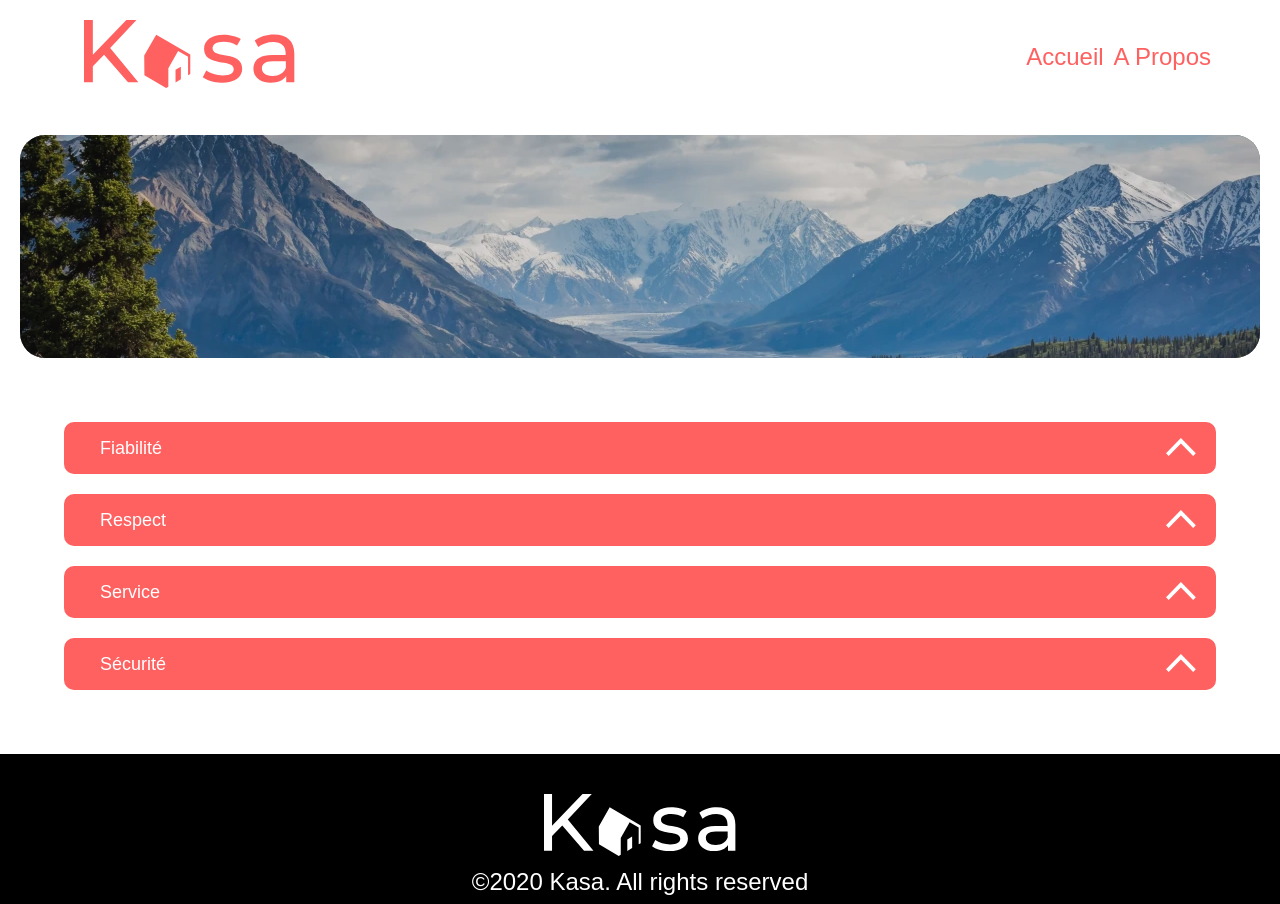
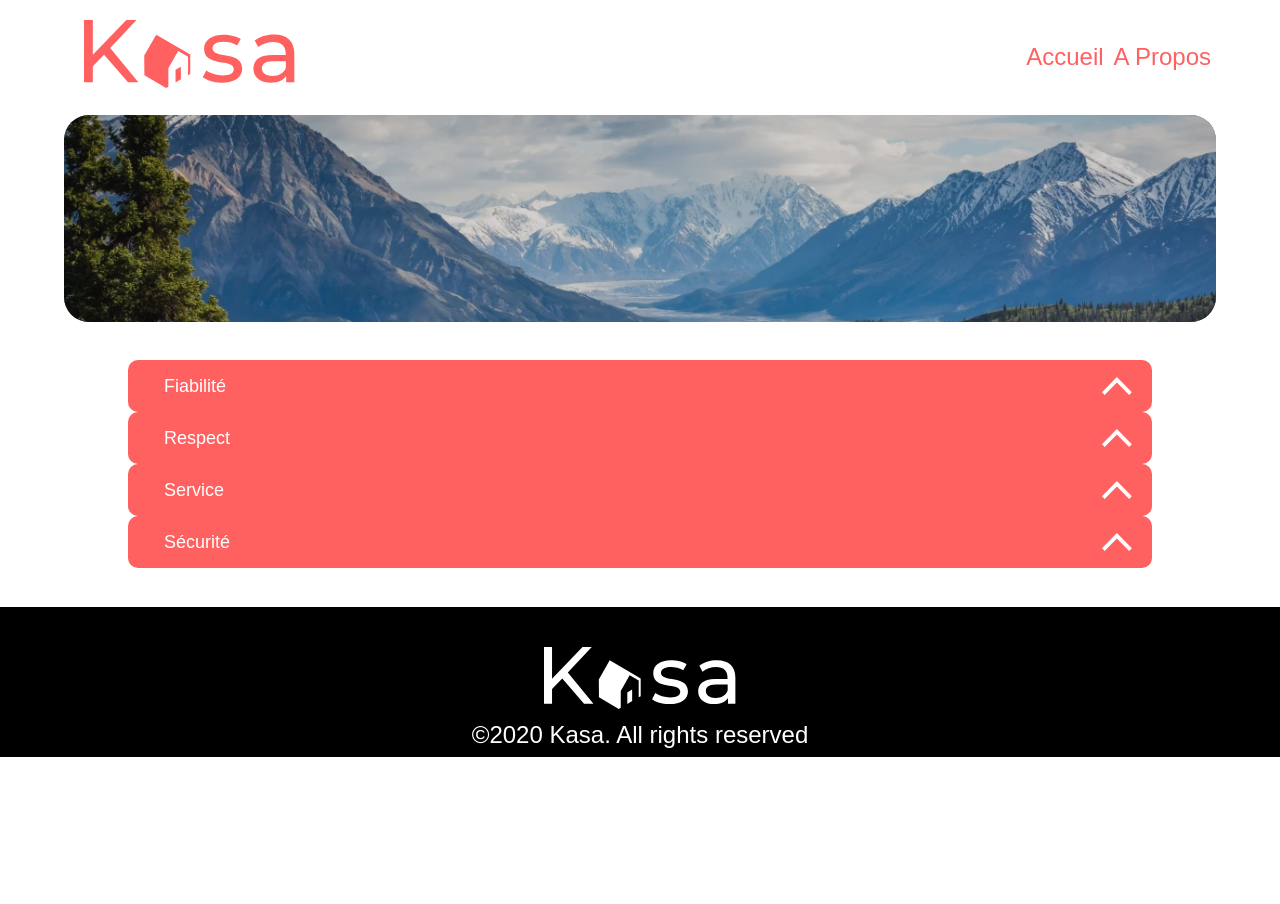
Before and after one commit to Erik-42/openclassrooms_projet_6, a React (Create React App) app: page /APropos in a window 1280 px wide. After the commit the page ends 800 px from the top, so only its background shows below. Built offline with nearby package versions, Linux system fonts and the light colour scheme.

Commit message:
CommitRevisionCSS2

```diff
--- a/src/Components/Collapse/Collapse.jsx
+++ b/src/Components/Collapse/Collapse.jsx
@@ -12,7 +12,7 @@ const Collapse = ({ data, title }) => {
     //affichage (render)
     return (
         <div>
-            <section className='collapse'  >
+            <div className='collapse'  >
                 <div className="barreCollapse" onClick={toggleCollapse}>
                     <div className="titreCollapse" >{title}</div>
                     <img className={toggle ? "vector rotation" : "vector"} src={vectorWhiteUp} alt="Déployer / Réduire" />
@@ -26,7 +26,7 @@ const Collapse = ({ data, title }) => {
                             }
                         </div>}
                 </div>
-            </section >
+            </div >
 
         </div >
     )
--- a/src/Components/Collapse/collapse.css
+++ b/src/Components/Collapse/collapse.css
@@ -5,7 +5,6 @@
     flex-wrap: wrap;
     align-content: center;
     align-items: stretch;
-    margin: 20px 0 20px 0;
 }
 
 .barreCollapse {
--- a/src/Pages/Apropos/apropos.css
+++ b/src/Pages/Apropos/apropos.css
@@ -4,9 +4,9 @@
     border-radius: 25px;
     align-items: center;
     justify-content: center;
-    margin: 20px;
+    margin: 0 5%;
 }
 
 .infosApropos {
-    margin: 5%;
+    margin: 3% 10%;
 }
--- a/src/Pages/Logement/Logement.jsx
+++ b/src/Pages/Logement/Logement.jsx
@@ -19,8 +19,8 @@ const Logement = () => {
             <div className='qqocpLogement' >
 
                 <div className='infosBaseLogement'>
-                    <div className='titreLogement'>{dataLogement.title}</div>
-                    <div className='locationLogement'>{dataLogement.location}</div>
+                    <h3 className='titreLogement'>{dataLogement.title}</h3>
+                    <p className='locationLogement'>{dataLogement.location}</p>
                     <div className='tagsLogement'>
                         {dataLogement.tags.map((tag, index) =>
                             <Tag key={index} tag={tag}></Tag>
--- a/src/Pages/Logement/logement.css
+++ b/src/Pages/Logement/logement.css
@@ -4,13 +4,13 @@ ul {
 
 /* Desktop >1600px-1350px */
 .ficheLogement {
-    margin: 5%;
+    margin: 1% 5% 0;
 }
 
 .galerieLogement {
     display: flex;
     justify-content: center;
-    margin: 0 0 24px;
+    margin: 0 0 1%;
 }
 
 .qqocpLogement {
@@ -21,7 +21,7 @@ ul {
     width: 100%;
     display: flex;
     flex-direction: column;
-    justify-content: space-evenly;
+    justify-content: space-around;
 }
 
 .titreLogement {
@@ -32,13 +32,14 @@ ul {
 
 .locationLogement {
     font-size: 18px;
-    display: flex;
-    justify-content: flex-start;
+    text-align: left;
+    margin: -3% 0 0;
 }
 
 .tagsLogement {
     font-size: 14px;
     display: flex;
+    justify-content: flex-start;
 }
 
 .hostRateLogement {
@@ -52,18 +53,10 @@ ul {
     font-size: 18px;
 }
 
-.votesLogement {
-    display: flex;
-    align-items: center;
-    justify-content: flex-end;
-    font-size: 12px;
-    color: #FF6060;
-}
-
 .infosLogement {
     display: flex;
     justify-content: space-between;
-    margin: 0 0 5% 0;
+    margin: 2% 0 5%;
 }
 
 .descriptionLogement {
--- a/src/Style/App.css
+++ b/src/Style/App.css
@@ -11,5 +11,4 @@
 
 .App {
     text-align: center;
-    /* margin: 20px; */
 }
```
